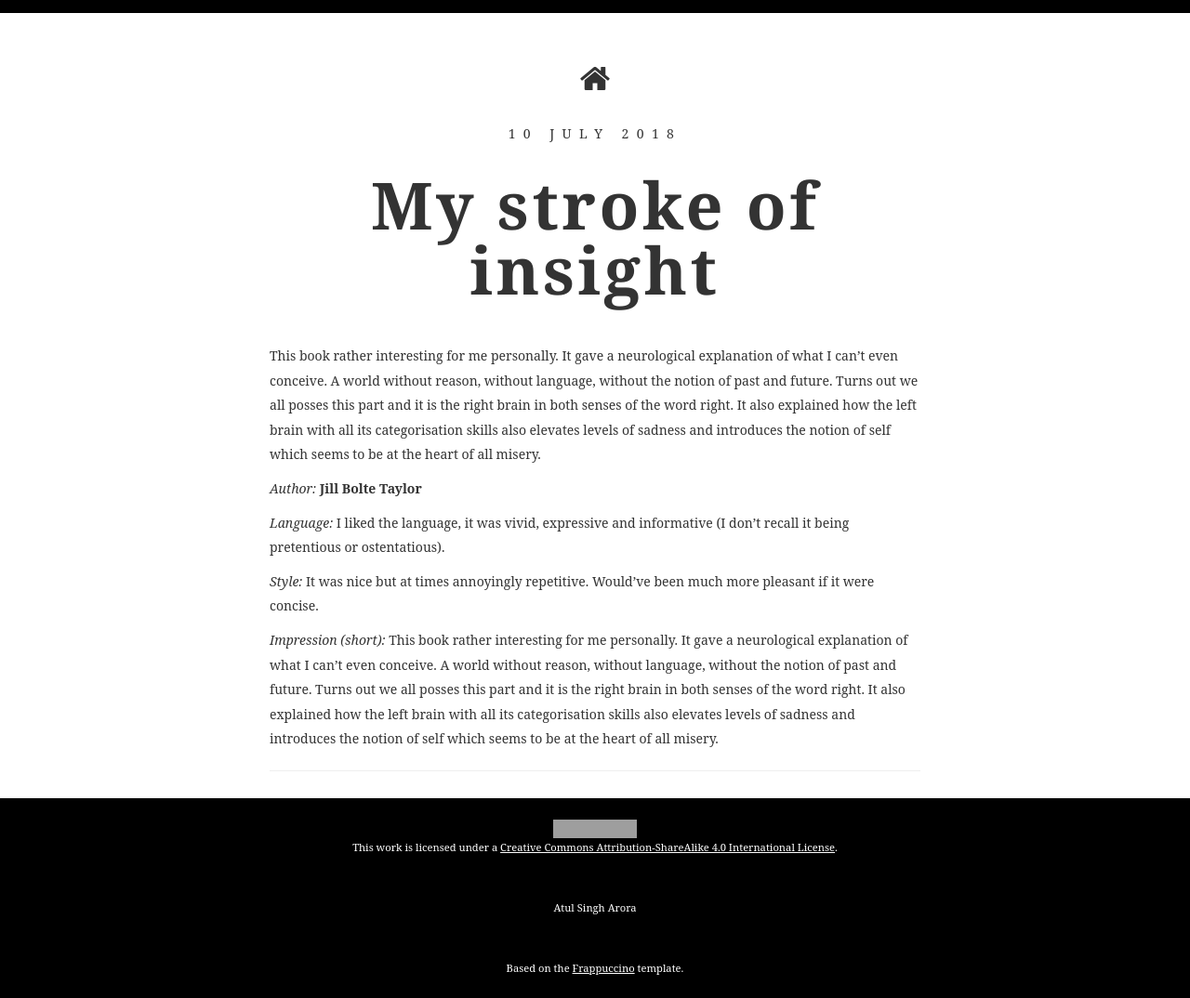
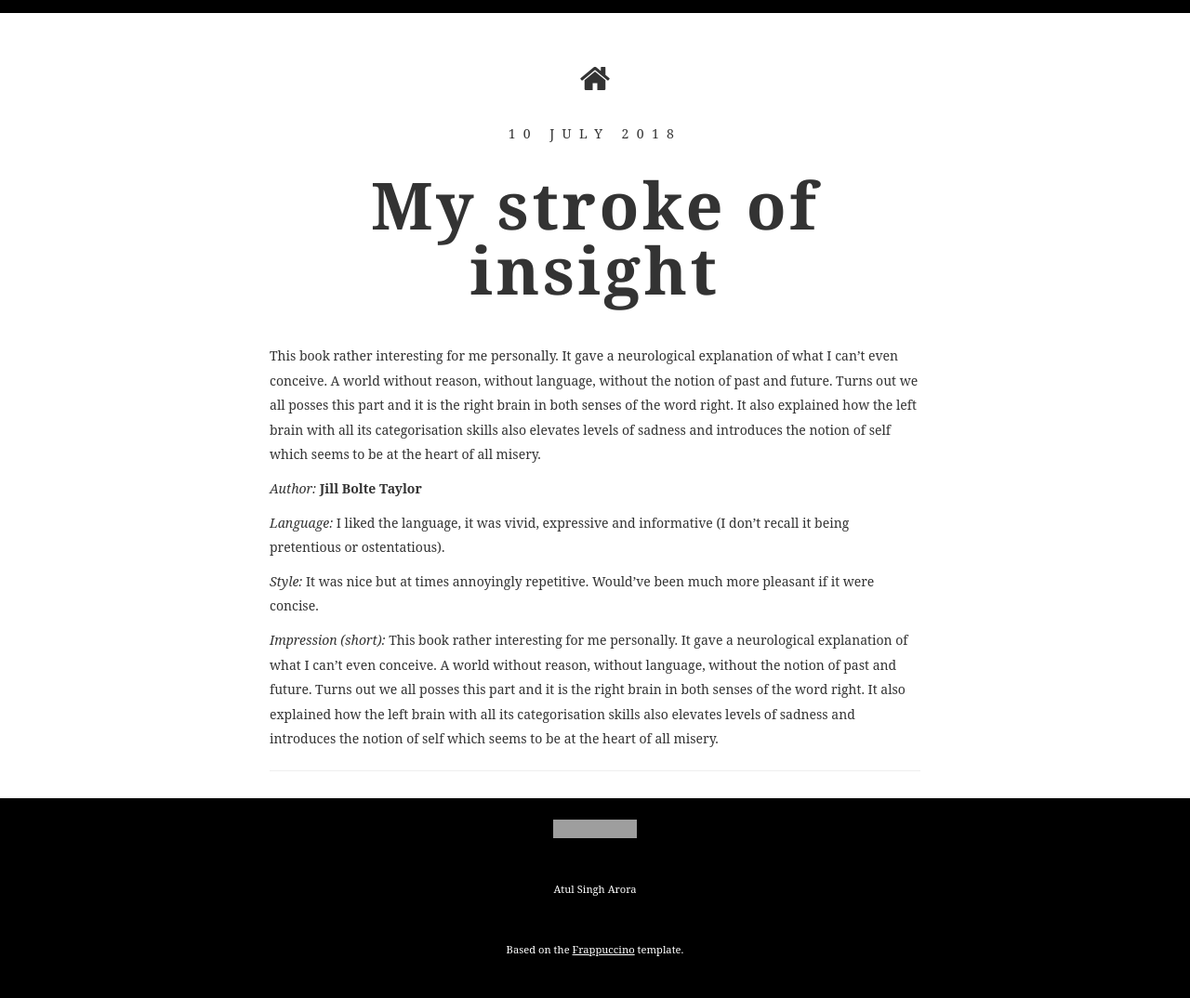
Before and after one commit to gleaned/gleaned.github.io, a Jekyll site: the page built from _posts/2018-07-10-firstpost.md, in a window 1280 px wide. Shown: the whole page at 93% size. Built offline with Jekyll 4.4.1, drawn with Linux system fonts in a browser that asks for light colours; some web fonts are replaced; grey boxes are pictures that could not be loaded.

Commit message:
/ ‘_layouts/default.html’

```diff
--- a/_layouts/default.html
+++ b/_layouts/default.html
@@ -36,7 +36,8 @@
 
 	<footer>
 		<div class="container">
-			<a rel="license" href="http://creativecommons.org/licenses/by-sa/4.0/"><img alt="Creative Commons Licence" style="border-width:0" src="https://i.creativecommons.org/l/by-sa/4.0/88x31.png" /></a><br />This work is licensed under a <a rel="license" href="http://creativecommons.org/licenses/by-sa/4.0/">Creative Commons Attribution-ShareAlike 4.0 International License</a>.
+			<a rel="license" href="http://creativecommons.org/licenses/by-sa/4.0/"><img alt="Creative Commons Licence" style="border-width:0" src="https://i.creativecommons.org/l/by-sa/4.0/88x31.png" /></a><br />
+			<!-- This work is licensed under a <a rel="license" href="http://creativecommons.org/licenses/by-sa/4.0/">Creative Commons Attribution-ShareAlike 4.0 International License</a>. 	 -->
 		</div>
 
 		<div class="container">
```
